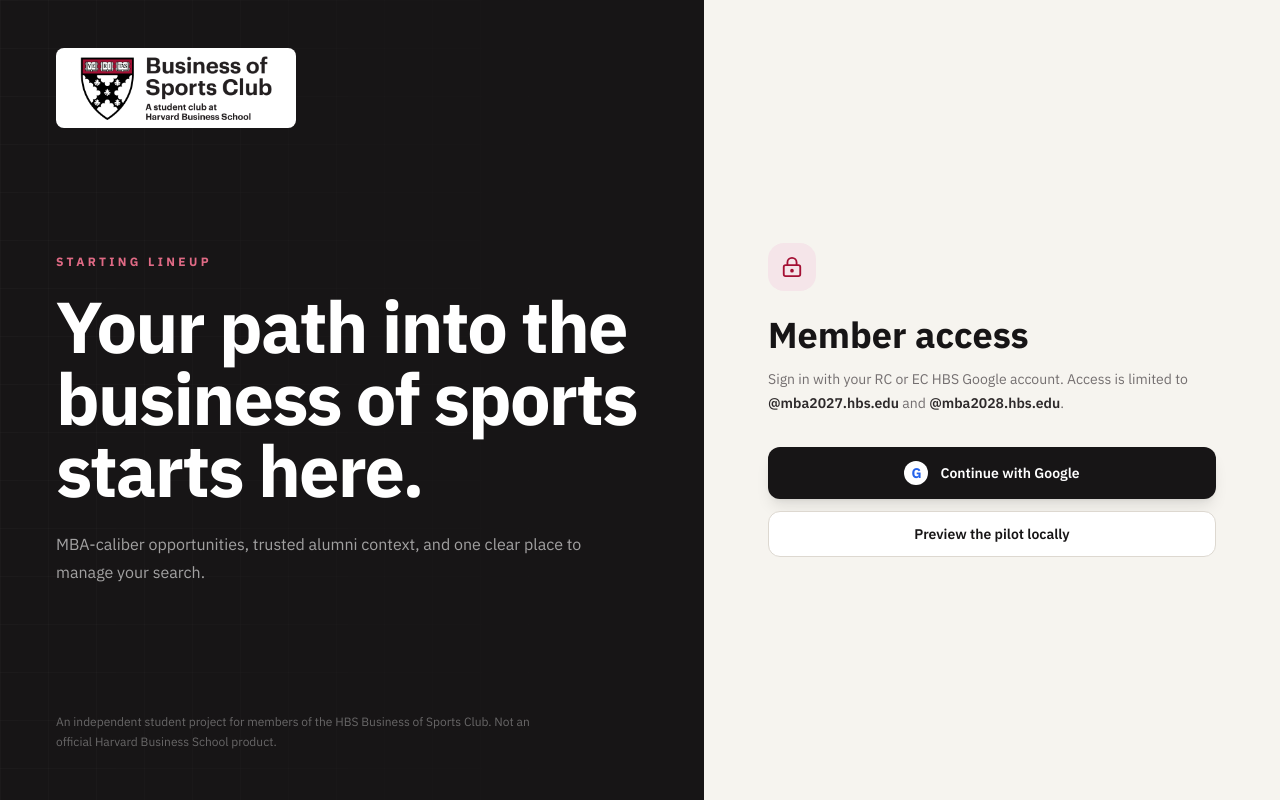
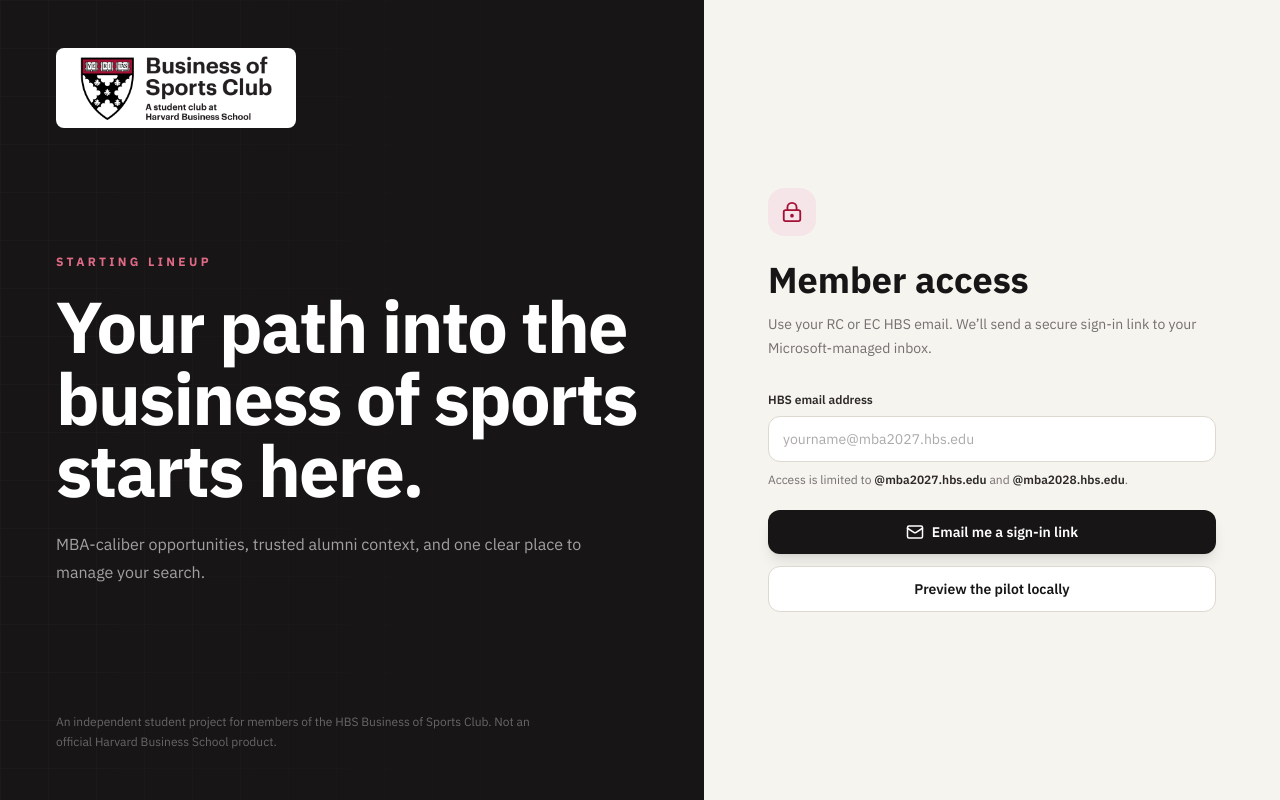
Before and after one commit to jonodsail/starting-lineup, a React (Vite) app: page /login in a window 1280 px wide. Built offline with nearby package versions, Linux system fonts and the light colour scheme; no server answers.

Commit message:
Switch HBS sign-in to email magic links (#2)

```diff
--- a/src/lib/auth.jsx
+++ b/src/lib/auth.jsx
@@ -16,8 +16,8 @@
 }
 
 function isAllowedHbsEmail(email = '') {
-  const [, domain = ''] = email.trim().toLowerCase().split('@')
-  return ALLOWED_DOMAINS.has(domain)
+  const parts = email.trim().toLowerCase().split('@')
+  return parts.length === 2 && Boolean(parts[0]) && ALLOWED_DOMAINS.has(parts[1])
 }
 
 function readProfile() {
@@ -30,6 +30,7 @@
   const [loading, setLoading] = useState(() => Boolean(supabase))
   const [profile, setProfile] = useState(readProfile)
   const [authError, setAuthError] = useState('')
+  const [authNotice, setAuthNotice] = useState('')
   const [isOfficer, setIsOfficer] = useState(() => Boolean(readPreviewMember()))
 
   useEffect(() => {
@@ -56,24 +57,42 @@
     return () => listener.subscription.unsubscribe()
   }, [])
 
-  const signIn = async () => {
+  const signIn = async (email) => {
     setAuthError('')
+    setAuthNotice('')
+    const normalizedEmail = email.trim().toLowerCase()
+    if (!isAllowedHbsEmail(normalizedEmail)) {
+      setAuthError('Use an @mba2027.hbs.edu or @mba2028.hbs.edu email address.')
+      return false
+    }
     if (!supabase) {
       setAuthError('Authentication is not configured yet. Add the Supabase environment values to enable HBS sign-in.')
-      return
+      return false
     }
-    await supabase.auth.signInWithOAuth({ provider: 'google', options: { redirectTo: `${window.location.origin}/dashboard`, queryParams: { hd: 'hbs.edu' } } })
+    const { error } = await supabase.auth.signInWithOtp({
+      email: normalizedEmail,
+      options: {
+        emailRedirectTo: `${window.location.origin}/dashboard`,
+        shouldCreateUser: true,
+      },
+    })
+    if (error) {
+      setAuthError('We could not send the sign-in link. Please wait a moment and try again.')
+      return false
+    }
+    setAuthNotice(`Check ${normalizedEmail} for your secure sign-in link.`)
+    return true
   }
-  const enterPreview = () => { if (import.meta.env.DEV) { localStorage.setItem('starting_lineup_preview', 'true'); setMember(PREVIEW_MEMBER); setIsOfficer(true); setAuthError('') } }
+  const enterPreview = () => { if (import.meta.env.DEV) { localStorage.setItem('starting_lineup_preview', 'true'); setMember(PREVIEW_MEMBER); setIsOfficer(true); setAuthError(''); setAuthNotice('') } }
   const signOut = async () => {
     if (supabase) await supabase.auth.signOut()
-    setMember(null); setProfile(null); setIsOfficer(false); localStorage.removeItem('starting_lineup_preview'); localStorage.removeItem(STORAGE_KEY)
+    setMember(null); setProfile(null); setIsOfficer(false); setAuthNotice(''); localStorage.removeItem('starting_lineup_preview'); localStorage.removeItem(STORAGE_KEY)
   }
   const saveProfile = (nextProfile) => {
     const saved = { ...nextProfile, onboardingComplete: true, updatedAt: new Date().toISOString() }
     localStorage.setItem(STORAGE_KEY, JSON.stringify(saved)); setProfile(saved)
   }
-  return <AuthContext.Provider value={{ loading, member, profile, authError, isOfficer, isConfigured: Boolean(supabase), signIn, signOut, enterPreview, saveProfile }}>{children}</AuthContext.Provider>
+  return <AuthContext.Provider value={{ loading, member, profile, authError, authNotice, isOfficer, isConfigured: Boolean(supabase), signIn, signOut, enterPreview, saveProfile }}>{children}</AuthContext.Provider>
 }
 
 export function useAuth() {
--- a/src/pages/Login.jsx
+++ b/src/pages/Login.jsx
@@ -1,9 +1,23 @@
+import { useState } from 'react'
 import { Navigate } from 'react-router-dom'
-import { LockKeyhole } from 'lucide-react'
+import { LoaderCircle, LockKeyhole, Mail } from 'lucide-react'
 import { useAuth } from '../lib/auth'
 
 export default function Login() {
-  const { member, authError, signIn, enterPreview, isConfigured } = useAuth()
+  const { member, authError, authNotice, signIn, enterPreview, isConfigured } = useAuth()
+  const [email, setEmail] = useState('')
+  const [sending, setSending] = useState(false)
+
+  const handleSubmit = async (event) => {
+    event.preventDefault()
+    setSending(true)
+    try {
+      await signIn(email)
+    } finally {
+      setSending(false)
+    }
+  }
+
   if (member) return <Navigate to="/dashboard" replace />
   return <div className="min-h-screen bg-night text-white lg:grid lg:grid-cols-[1.1fr_0.9fr]">
     <section className="relative flex min-h-[46vh] flex-col justify-between overflow-hidden px-7 py-8 lg:min-h-screen lg:px-14 lg:py-12">
@@ -12,11 +26,20 @@
       <div className="relative max-w-2xl py-14"><p className="text-xs font-bold uppercase tracking-[0.28em] text-crimson-light">Starting Lineup</p><h1 className="mt-5 font-display text-5xl font-bold leading-[0.98] tracking-tight md:text-7xl">Your path into the business of sports starts here.</h1><p className="mt-6 max-w-xl text-base leading-7 text-white/60">MBA-caliber opportunities, trusted alumni context, and one clear place to manage your search.</p></div>
       <p className="relative max-w-lg text-xs leading-5 text-white/35">An independent student project for members of the HBS Business of Sports Club. Not an official Harvard Business School product.</p>
     </section>
-    <section className="flex items-center bg-canvas px-7 py-14 text-ink lg:px-16"><div className="mx-auto w-full max-w-md"><div className="grid h-12 w-12 place-items-center rounded-2xl bg-crimson-soft text-crimson"><LockKeyhole size={22} /></div><h2 className="mt-6 font-display text-4xl font-bold text-night">Member access</h2><p className="mt-3 text-sm leading-6 text-ink-muted">Sign in with your RC or EC HBS Google account. Access is limited to <strong className="font-semibold text-ink">@mba2027.hbs.edu</strong> and <strong className="font-semibold text-ink">@mba2028.hbs.edu</strong>.</p>
-      <button onClick={signIn} className="mt-8 flex w-full items-center justify-center gap-3 rounded-xl bg-night px-5 py-3.5 text-sm font-semibold text-white shadow-lg shadow-night/10 hover:bg-crimson"><span className="grid h-6 w-6 place-items-center rounded-full bg-white font-bold text-blue-600">G</span>Continue with Google</button>
+    <section className="flex items-center bg-canvas px-7 py-14 text-ink lg:px-16"><div className="mx-auto w-full max-w-md"><div className="grid h-12 w-12 place-items-center rounded-2xl bg-crimson-soft text-crimson"><LockKeyhole size={22} /></div><h2 className="mt-6 font-display text-4xl font-bold text-night">Member access</h2><p className="mt-3 text-sm leading-6 text-ink-muted">Use your RC or EC HBS email. We’ll send a secure sign-in link to your Microsoft-managed inbox.</p>
+      <form className="mt-8" onSubmit={handleSubmit}>
+        <label className="label" htmlFor="hbs-email">HBS email address</label>
+        <input id="hbs-email" className="input" type="email" autoComplete="email" inputMode="email" placeholder="yourname@mba2027.hbs.edu" value={email} onChange={(event) => setEmail(event.target.value)} disabled={sending} required />
+        <p className="mt-2 text-xs leading-5 text-ink-muted">Access is limited to <strong className="font-semibold text-ink">@mba2027.hbs.edu</strong> and <strong className="font-semibold text-ink">@mba2028.hbs.edu</strong>.</p>
+        <button type="submit" disabled={sending} className="btn-primary mt-5 w-full shadow-lg shadow-night/10 disabled:cursor-wait disabled:opacity-70">
+          {sending ? <LoaderCircle aria-hidden="true" className="animate-spin" size={18} /> : <Mail aria-hidden="true" size={18} />}
+          {sending ? 'Sending sign-in link…' : 'Email me a sign-in link'}
+        </button>
+      </form>
       {import.meta.env.DEV && <button onClick={enterPreview} className="mt-3 w-full rounded-xl border border-line bg-white px-5 py-3 text-sm font-semibold text-night hover:border-night">Preview the pilot locally</button>}
       {authError && <p role="alert" className="mt-4 rounded-lg bg-crimson-soft px-4 py-3 text-sm text-crimson">{authError}</p>}
-      {!isConfigured && <p className="mt-5 text-xs leading-5 text-ink-muted">The visual pilot is ready. Google sign-in activates after the club’s separate Supabase project is connected.</p>}
+      {authNotice && <p role="status" className="mt-4 rounded-lg bg-emerald-50 px-4 py-3 text-sm text-emerald-800">{authNotice} You can close this tab after the email arrives.</p>}
+      {!isConfigured && <p className="mt-5 text-xs leading-5 text-ink-muted">The visual pilot is ready. Email sign-in activates after the club’s separate Supabase project is connected.</p>}
     </div></section>
   </div>
 }
```
Also changed, not shown: 1 other file (tests, documents, lock files or other folders).
